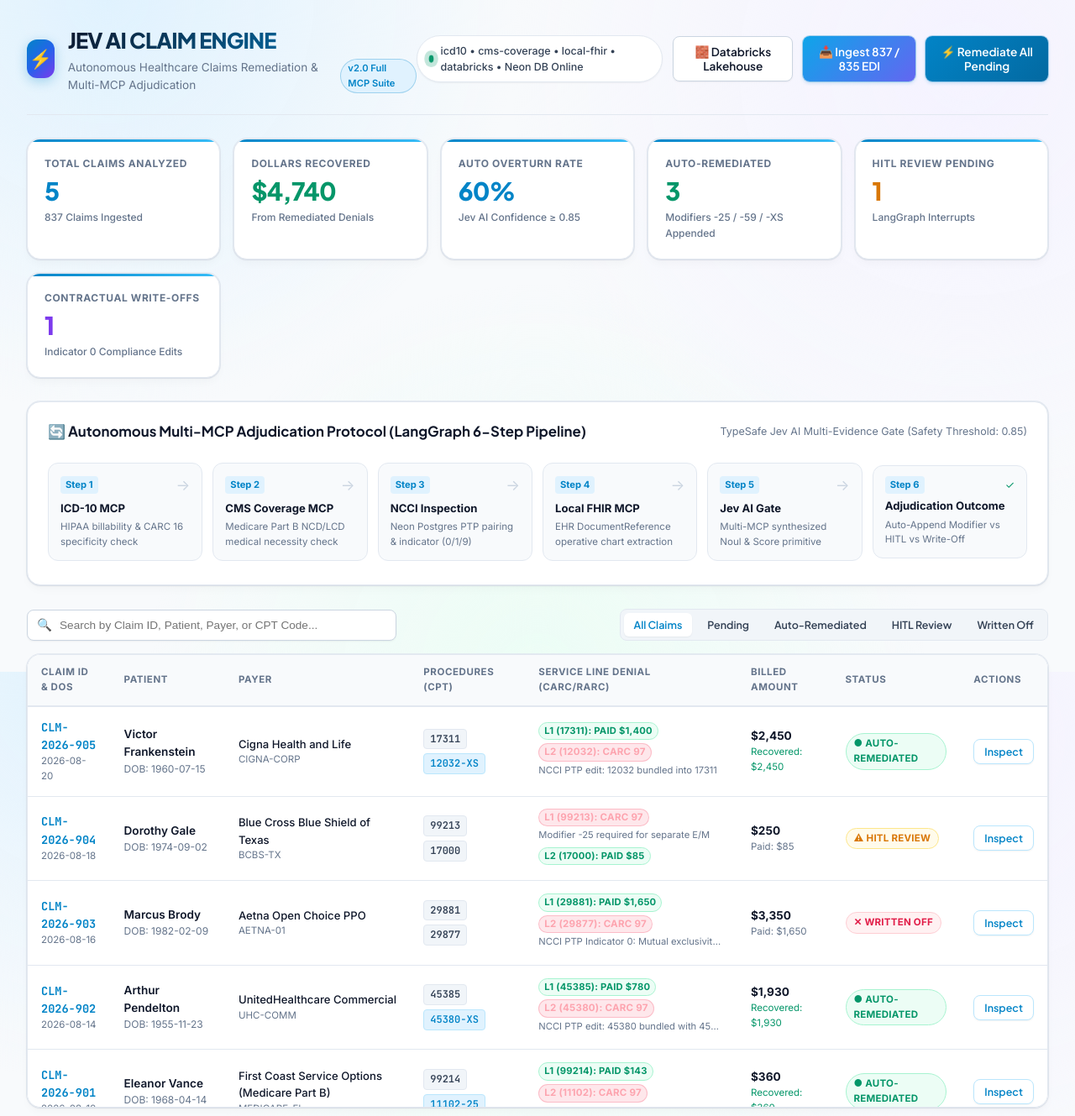
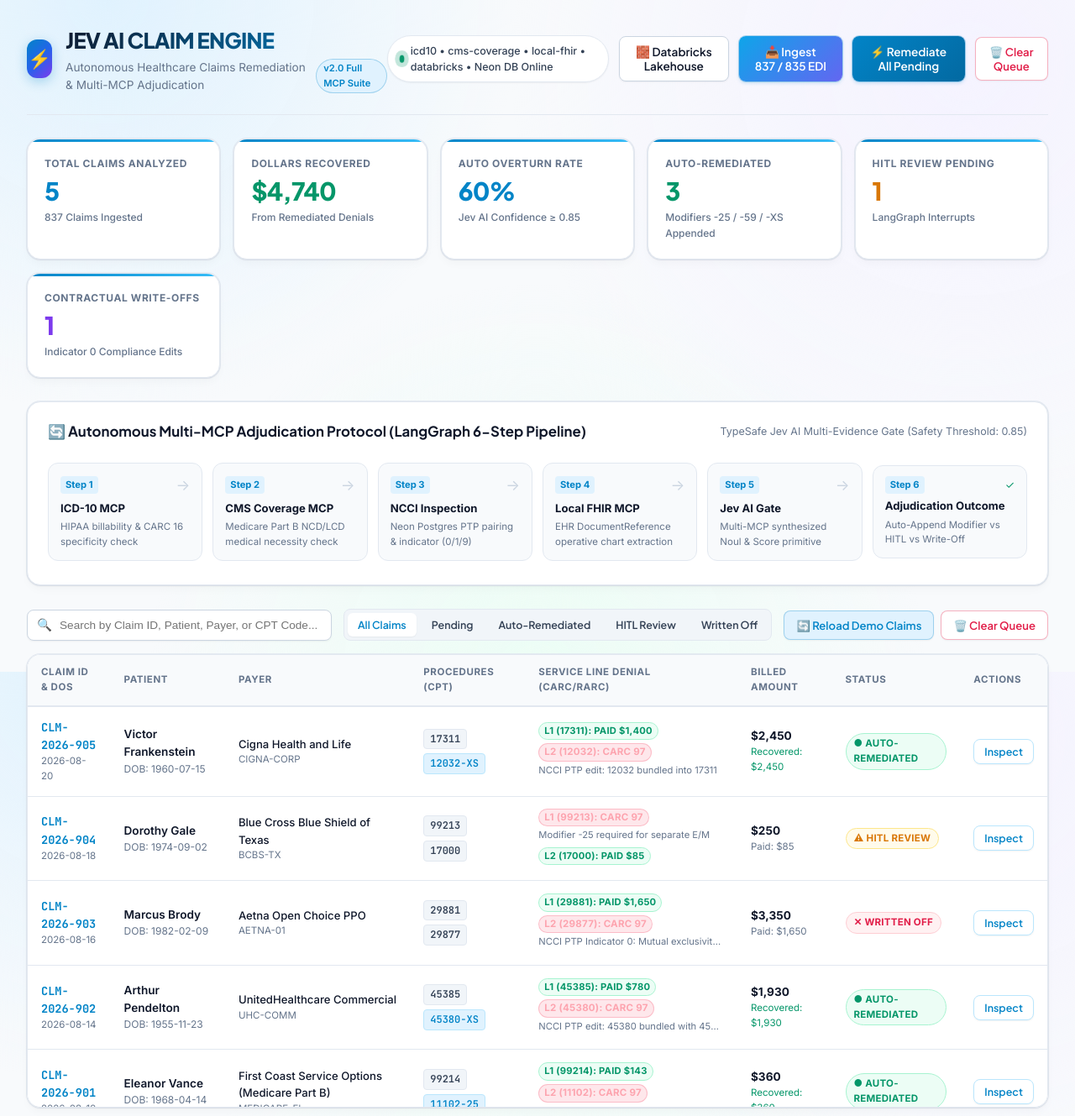
Before and after one commit to nfrenette-MM/Jev_AI_Claim_Engine, a FastAPI app: page / in a window 1280 px wide. Shown: the top 1329 px of the page at 84% size. Run offline with FastAPI, Linux system fonts and the light colour scheme; data comes from the database, SQL or seed files in the repository; both versions use the stored data as it was after the commit.

Commit message:
feat(demo): add clear claim queue modal and demo reload for real-time demonstration

```diff
--- a/app/main.py
+++ b/app/main.py
@@ -66,6 +66,32 @@ async def get_claims():
             "adjudication": adj.model_dump() if adj else None
         })
     return results
+
+@app.post("/api/claims/clear")
+async def clear_claims_queue():
+    """Clears all claims, remittances, and adjudications from the queue for fresh live demonstration."""
+    res = db.clear_all_claims()
+    return {
+        "status": "success",
+        "message": f"Claim queue cleared. Removed {res['deleted_claims']} claims and {res['deleted_adjudications']} adjudications.",
+        "deleted_claims": res["deleted_claims"],
+        "deleted_adjudications": res["deleted_adjudications"],
+        "metrics": db.get_metrics()
+    }
+
+@app.post("/api/claims/reload-demo")
+async def reload_demo_claims():
+    """Clears the queue and seeds the fresh demo claims in PENDING status for real-time demonstration."""
+    from data.seed_data import seed_database
+    db.clear_all_claims()
+    seed_database()
+    claims = db.get_all_claims()
+    return {
+        "status": "success",
+        "message": f"Successfully reloaded {len(claims)} demo claims in PENDING state.",
+        "claims_count": len(claims),
+        "metrics": db.get_metrics()
+    }
 
 @app.get("/api/claims/{claim_id}")
 async def get_claim_detail(claim_id: str):
--- a/app/static/css/style.css
+++ b/app/static/css/style.css
@@ -566,6 +566,115 @@ header.app-header {
   box-shadow: var(--shadow-sm);
 }
 
+.demo-actions-group {
+  display: flex;
+  align-items: center;
+  gap: 8px;
+  margin-left: auto;
+}
+
+.btn-demo-reload {
+  display: inline-flex;
+  align-items: center;
+  gap: 6px;
+  background: var(--cyan-light);
+  color: var(--cyan-primary);
+  border: 1px solid rgba(2, 132, 199, 0.3);
+  padding: 8px 14px;
+  border-radius: var(--radius-sm);
+  font-family: 'Plus Jakarta Sans', sans-serif;
+  font-weight: 600;
+  font-size: 0.82rem;
+  cursor: pointer;
+  transition: var(--transition-fast);
+  box-shadow: var(--shadow-sm);
+}
+
+.btn-demo-reload:hover {
+  background: #bae6fd;
+  border-color: var(--cyan-primary);
+  transform: translateY(-1px);
+  box-shadow: 0 3px 8px rgba(2, 132, 199, 0.18);
+}
+
+.btn-demo-reload:active {
+  transform: scale(0.98);
+}
+
+.btn-demo-clear {
+  display: inline-flex;
+  align-items: center;
+  gap: 6px;
+  background: #ffffff;
+  color: var(--rose-danger);
+  border: 1px solid rgba(225, 29, 72, 0.35);
+  padding: 8px 14px;
+  border-radius: var(--radius-sm);
+  font-family: 'Plus Jakarta Sans', sans-serif;
+  font-weight: 600;
+  font-size: 0.82rem;
+  cursor: pointer;
+  transition: var(--transition-fast);
+  box-shadow: var(--shadow-sm);
+}
+
+.btn-demo-clear:hover {
+  background: var(--rose-light);
+  border-color: var(--rose-danger);
+  color: #be123c;
+  transform: translateY(-1px);
+  box-shadow: 0 3px 8px rgba(225, 29, 72, 0.18);
+}
+
+.btn-demo-clear:active {
+  transform: scale(0.98);
+}
+
+/* Empty Queue State */
+.empty-queue-container {
+  display: flex;
+  flex-direction: column;
+  align-items: center;
+  justify-content: center;
+  padding: 48px 24px;
+  text-align: center;
+  gap: 12px;
+}
+
+.empty-queue-icon {
+  width: 60px;
+  height: 60px;
+  border-radius: 50%;
+  background: var(--cyan-light);
+  border: 1px solid rgba(2, 132, 199, 0.2);
+  display: flex;
+  align-items: center;
+  justify-content: center;
+  font-size: 28px;
+  margin-bottom: 4px;
+}
+
+.empty-queue-title {
+  font-size: 1.15rem;
+  font-weight: 700;
+  color: var(--text-main);
+}
+
+.empty-queue-desc {
+  font-size: 0.86rem;
+  color: var(--text-muted);
+  max-width: 460px;
+  line-height: 1.5;
+}
+
+.empty-queue-actions {
+  display: flex;
+  gap: 12px;
+  margin-top: 8px;
+  flex-wrap: wrap;
+  justify-content: center;
+}
+
 /* ==========================================================================
    Claims Table (Crisp Light Theme)
    ========================================================================== */
--- a/app/static/js/app.js
+++ b/app/static/js/app.js
@@ -41,6 +41,40 @@ function setupEventListeners() {
   const batchBtn = document.getElementById('batchRemediateBtn');
   if (batchBtn) {
     batchBtn.addEventListener('click', handleBatchRemediate);
+  }
+
+  // Clear Claim Queue Modal Bindings (Demo Action)
+  const clearBtn = document.getElementById('clearQueueBtn');
+  if (clearBtn) {
+    clearBtn.addEventListener('click', openClearConfirmModal);
+  }
+  const headerClearBtn = document.getElementById('headerClearQueueBtn');
+  if (headerClearBtn) {
+    headerClearBtn.addEventListener('click', openClearConfirmModal);
+  }
+  const cancelClearBtn = document.getElementById('cancelClearBtn');
+  if (cancelClearBtn) {
+    cancelClearBtn.addEventListener('click', closeClearConfirmModal);
+  }
+  const closeClearModalBtn = document.getElementById('clearConfirmModalCloseBtn');
+  if (closeClearModalBtn) {
+    closeClearModalBtn.addEventListener('click', closeClearConfirmModal);
+  }
+  const confirmClearBtn = document.getElementById('confirmClearBtn');
+  if (confirmClearBtn) {
+    confirmClearBtn.addEventListener('click', executeClearQueue);
+  }
+  const clearModal = document.getElementById('clearConfirmModal');
+  if (clearModal) {
+    clearModal.addEventListener('click', (e) => {
+      if (e.target === clearModal) closeClearConfirmModal();
+    });
+  }
+
+  // Reload Fresh Demo Claims (Demo Action)
+  const reloadBtn = document.getElementById('reloadDemoBtn');
+  if (reloadBtn) {
+    reloadBtn.addEventListener('click', handleReloadDemo);
   }
 
   // NCCI Sandbox Form
@@ -167,8 +201,44 @@ function renderClaims(claimsList) {
   const tbody = document.getElementById('claimsTableBody');
   if (!tbody) return;
 
+  if (allClaims.length === 0) {
+    tbody.innerHTML = `
+      <tr>
+        <td colspan="8">
+          <div class="empty-queue-container">
+            <div class="empty-queue-icon">📭</div>
+            <div class="empty-queue-title">Claims Queue Is Empty</div>
+            <div class="empty-queue-desc">
+              The claims queue has been cleared for demonstration. Upload or bulk ingest EDI 837/835 files, or reload fresh demo claims to showcase live real-time autonomous remediation.
+            </div>
+            <div class="empty-queue-actions">
+              <button class="btn-primary" id="emptyStateIngestBtn" style="padding: 8px 16px; font-size: 0.82rem;">
+                📥 Ingest 837 / 835 EDI
+              </button>
+              <button class="btn-demo-reload" id="emptyStateReloadBtn" style="padding: 8px 16px; font-size: 0.82rem;">
+                🔄 Reload Demo Claims
+              </button>
+            </div>
+          </div>
+        </td>
+      </tr>
+    `;
+    const emptyIngest = document.getElementById('emptyStateIngestBtn');
+    if (emptyIngest) {
+      emptyIngest.addEventListener('click', () => {
+        const uploadModalBtn = document.getElementById('openUploadModalBtn');
+        if (uploadModalBtn) uploadModalBtn.click();
+      });
+    }
+    const emptyReload = document.getElementById('emptyStateReloadBtn');
+    if (emptyReload) {
+      emptyReload.addEventListener('click', handleReloadDemo);
+    }
+    return;
+  }
+
   if (claimsList.length === 0) {
-    tbody.innerHTML = `<tr><td colspan="8" style="text-align: center; color: var(--text-dim); padding: 32px;">No healthcare claims match the selected criteria.</td></tr>`;
+    tbody.innerHTML = `<tr><td colspan="8" style="text-align: center; color: var(--text-muted); padding: 36px;">No healthcare claims match the filter "<strong>${currentFilter}</strong>" or search query.</td></tr>`;
     return;
   }
 
@@ -329,6 +399,85 @@ async function handleBatchRemediate() {
     if (batchBtn) {
       batchBtn.disabled = false;
       batchBtn.innerHTML = '⚡ Remediate All Pending';
+    }
+  }
+}
+
+function openClearConfirmModal() {
+  const modal = document.getElementById('clearConfirmModal');
+  if (modal) modal.classList.add('open');
+}
+
+function closeClearConfirmModal() {
+  const modal = document.getElementById('clearConfirmModal');
+  if (modal) modal.classList.remove('open');
+}
+
+async function executeClearQueue() {
+  closeClearConfirmModal();
+
+  const clearBtns = [
+    document.getElementById('clearQueueBtn'),
+    document.getElementById('headerClearQueueBtn'),
+    document.getElementById('confirmClearBtn')
+  ].filter(Boolean);
+
+  clearBtns.forEach(b => {
+    b.disabled = true;
+    b.innerHTML = '⏳ Clearing...';
+  });
+
+  try {
+    const res = await fetch('/api/claims/clear', { method: 'POST' });
+    const data = await res.json();
+    if (res.ok) {
+      showToast(`Claims queue cleared: ${data.deleted_claims} claims removed.`, 'info');
+      await fetchMetrics();
+      await fetchClaims();
+    } else {
+      showToast(data.detail || 'Failed to clear queue.', 'error');
+    }
+  } catch (err) {
+    console.error('Clear queue error:', err);
+    showToast('Failed to clear queue due to network error.', 'error');
+  } finally {
+    clearBtns.forEach(b => {
+      b.disabled = false;
+      if (b.id === 'confirmClearBtn') {
+        b.innerHTML = 'Yes, Clear All Claims';
+      } else {
+        b.innerHTML = '🗑️ Clear Queue';
+      }
+    });
+  }
+}
+
+async function handleReloadDemo() {
+  const reloadBtn = document.getElementById('reloadDemoBtn');
+  if (reloadBtn) {
+    reloadBtn.disabled = true;
+    reloadBtn.innerHTML = '🔄 Reloading Demo...';
+  }
+
+  showToast('Reloading clean demo claims in PENDING status...', 'info');
+
+  try {
+    const res = await fetch('/api/claims/reload-demo', { method: 'POST' });
+    const data = await res.json();
+    if (res.ok) {
+      showToast(`Demo claims reloaded: ${data.claims_count} claims ready in PENDING status.`, 'success');
+      await fetchMetrics();
+      await fetchClaims();
+    } else {
+      showToast(data.detail || 'Failed to reload demo claims.', 'error');
+    }
+  } catch (err) {
+    console.error('Reload demo error:', err);
+    showToast('Failed to reload demo claims due to network error.', 'error');
+  } finally {
+    if (reloadBtn) {
+      reloadBtn.disabled = false;
+      reloadBtn.innerHTML = '🔄 Reload Demo Claims';
     }
   }
 }
--- a/app/templates/index.html
+++ b/app/templates/index.html
@@ -5,7 +5,7 @@
   <meta name="viewport" content="width=device-width, initial-scale=1.0">
   <title>JEV AI Claim Engine | Autonomous Healthcare Claims Remediation</title>
   <meta name="description" content="Autonomous RCM Claims Remediation and NCCI PTP Adjudication Engine powered by TypeSafe Jev AI, Anthropic HCLS MCPs, and Google Gemini.">
-  <link rel="stylesheet" href="/static/css/style.css?v=2.1.0">
+  <link rel="stylesheet" href="/static/css/style.css?v=2.1.2">
 </head>
 <body>
   <div class="container">
@@ -34,6 +34,9 @@
         </button>
         <button class="btn-primary" id="batchRemediateBtn">
           ⚡ Remediate All Pending
+        </button>
+        <button class="btn-demo-clear" id="headerClearQueueBtn" title="Clear all claims from queue for demonstration">
+          🗑️ Clear Queue
         </button>
       </div>
     </header>
@@ -147,6 +150,14 @@
           <button class="filter-btn" data-filter="AUTO_REMEDIATED">Auto-Remediated</button>
           <button class="filter-btn" data-filter="HITL_REVIEW">HITL Review</button>
           <button class="filter-btn" data-filter="WRITTEN_OFF">Written Off</button>
+        </div>
+        <div class="demo-actions-group">
+          <button class="btn-demo-reload" id="reloadDemoBtn" title="Reload clean demo claims in PENDING status for live demonstration">
+            🔄 Reload Demo Claims
+          </button>
+          <button class="btn-demo-clear" id="clearQueueBtn" title="Clear all claims from the queue for demonstration">
+            🗑️ Clear Queue
+          </button>
         </div>
       </div>
 
@@ -641,9 +652,43 @@
     </div>
   </div>
 
+  <!-- Clear Claims Confirmation Modal -->
+  <div class="modal-overlay" id="clearConfirmModal" role="dialog" aria-modal="true" aria-labelledby="clearModalTitle">
+    <div class="modal-content" style="max-width: 480px;">
+      <div class="modal-header">
+        <div class="modal-title" id="clearModalTitle">
+          <span style="color: var(--rose-danger); margin-right: 8px;">🗑️</span>
+          <span>Clear Claims Queue</span>
+        </div>
+        <button class="modal-close-btn" id="clearConfirmModalCloseBtn">&times;</button>
+      </div>
+      <div class="modal-body" style="padding: 24px;">
+        <div style="display: flex; gap: 16px; align-items: flex-start;">
+          <div style="width: 48px; height: 48px; border-radius: 50%; background: var(--rose-light); color: var(--rose-danger); display: flex; align-items: center; justify-content: center; font-size: 24px; flex-shrink: 0;">
+            ⚠️
+          </div>
+          <div>
+            <div style="font-weight: 700; font-size: 1rem; color: var(--text-main); margin-bottom: 6px;">
+              Reset Queue for Demonstration?
+            </div>
+            <div style="font-size: 0.85rem; color: var(--text-muted); line-height: 1.5;">
+              This will remove all active claims, remittances, and adjudications from the engine. NCCI policy edits remain intact so you can demonstrate live real-time ingestion or demo reload.
+            </div>
+          </div>
+        </div>
+      </div>
+      <div class="modal-footer" style="display: flex; justify-content: flex-end; gap: 10px;">
+        <button class="btn-secondary" id="cancelClearBtn">Cancel</button>
+        <button class="btn-primary" id="confirmClearBtn" style="background: linear-gradient(135deg, #e11d48, #be123c); border-color: #f43f5e; box-shadow: 0 2px 8px rgba(225, 29, 72, 0.3);">
+          Yes, Clear All Claims
+        </button>
+      </div>
+    </div>
+  </div>
+
   <!-- Toast Container -->
   <div class="toast-container" id="toastContainer"></div>
 
-  <script src="/static/js/app.js?v=2.1.0"></script>
+  <script src="/static/js/app.js?v=2.1.2"></script>
 </body>
 </html>
```
Also changed, not shown: app/adapters/neon_db.py (+16 -0 lines), data/jev_claims.db.
